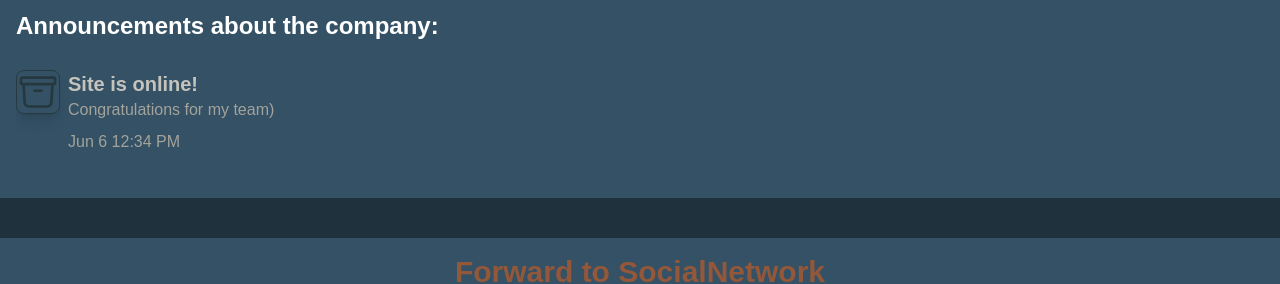
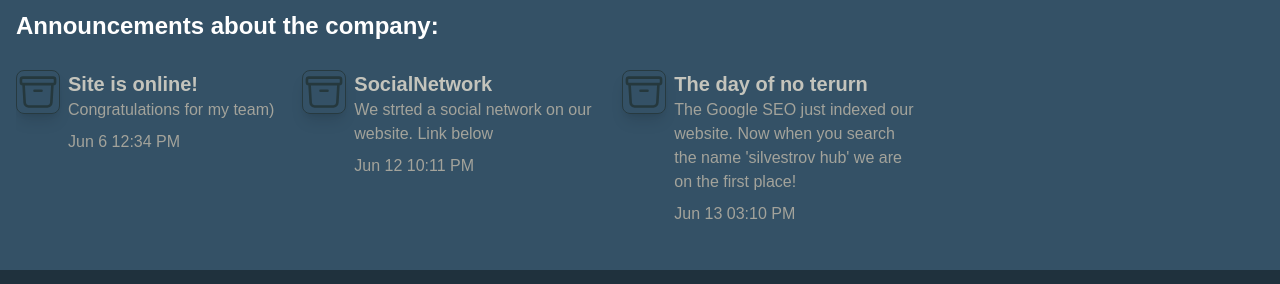
Before and after one commit to Silvqur/silvestrovhub, a Next.js app: page /home in a window 1280 px wide. Shown: the part 1158-1442 px from the top of the page. Built offline with nearby package versions, Linux system fonts and the light colour scheme.

Commit message:
Day of no return

```diff
--- a/app/home/page.js
+++ b/app/home/page.js
@@ -4,7 +4,11 @@ import TopBar from "@/components/topheader";
 
 export default function Home() {
 
-  const data = [{ title: "Site is online!", desc: "Congratulations for my team) ", date: "Jun 6 12:34 PM" }]
+  const data = [
+    { title: "Site is online!", desc: "Congratulations for my team) ", date: "Jun 6 12:34 PM" },
+    { title: "SocialNetwork", desc: "We strted a social network on our website. Link below", date: "Jun 12 10:11 PM" },
+    { title: "The day of no terurn", desc: "The Google SEO just indexed our website. Now when you search the name 'silvestrov hub' we are on the first place!", date: "Jun 13 03:10 PM" },
+  ]
   const pages = [{ href: "/home", name: "Home page" }, { href: "/news", name: "News page" }]
 
   return (
```
